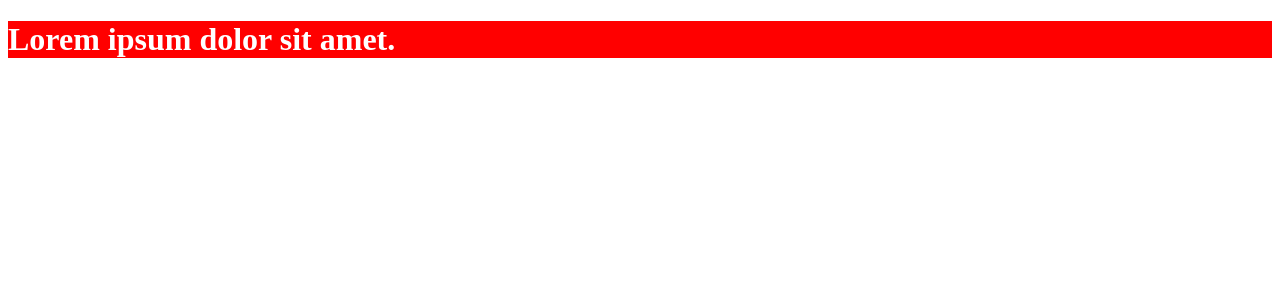
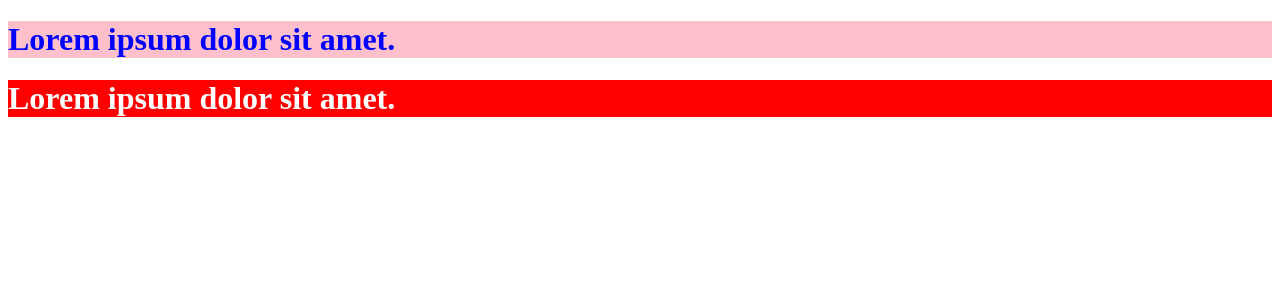
Before and after one commit to smil98/react20231031, a React (Create React App) app: page / in a window 1280 px wide. Shown: the top 300 px of the page. Built offline with nearby package versions, Linux system fonts and the light colour scheme.

Commit message:
Applying styles: if class with same class name is assigned (practice)

```diff
--- a/src/App.js
+++ b/src/App.js
@@ -1,8 +1,10 @@
 import MyText from "./component/MyText";
+import { MyBlock } from "./component/MyBlock";
 
 function App() {
   return (
     <div>
+      <MyBlock />
       <MyText />
     </div>
   );
--- /dev/null
+++ b/src/component/MyBlock.js
@@ -0,0 +1,8 @@
+import yourStyle from "../style/yourStyle.module.css";
+export function MyBlock() {
+  return (
+    <div>
+      <h1 className={yourStyle.error}>Lorem ipsum dolor sit amet.</h1>
+    </div>
+  );
+}
--- a/src/component/MyText.js
+++ b/src/component/MyText.js
@@ -1,8 +1,8 @@
-import "../style/mystyle.css";
+import myStyle from "../style/mystyle.module.css";
 export default function MyText() {
   return (
     <div>
-      <h1 className="error">Lorem ipsum dolor sit amet.</h1>
+      <h1 className={myStyle.error}>Lorem ipsum dolor sit amet.</h1>
     </div>
   );
 }
--- /dev/null
+++ b/src/style/yourStyle.module.css
@@ -0,0 +1,4 @@
+.error {
+    background-color: pink;
+    color:blue;
+}
```
Also changed, not shown: src/style/mystyle.module.css (renamed from src/style/mystyle.css).
